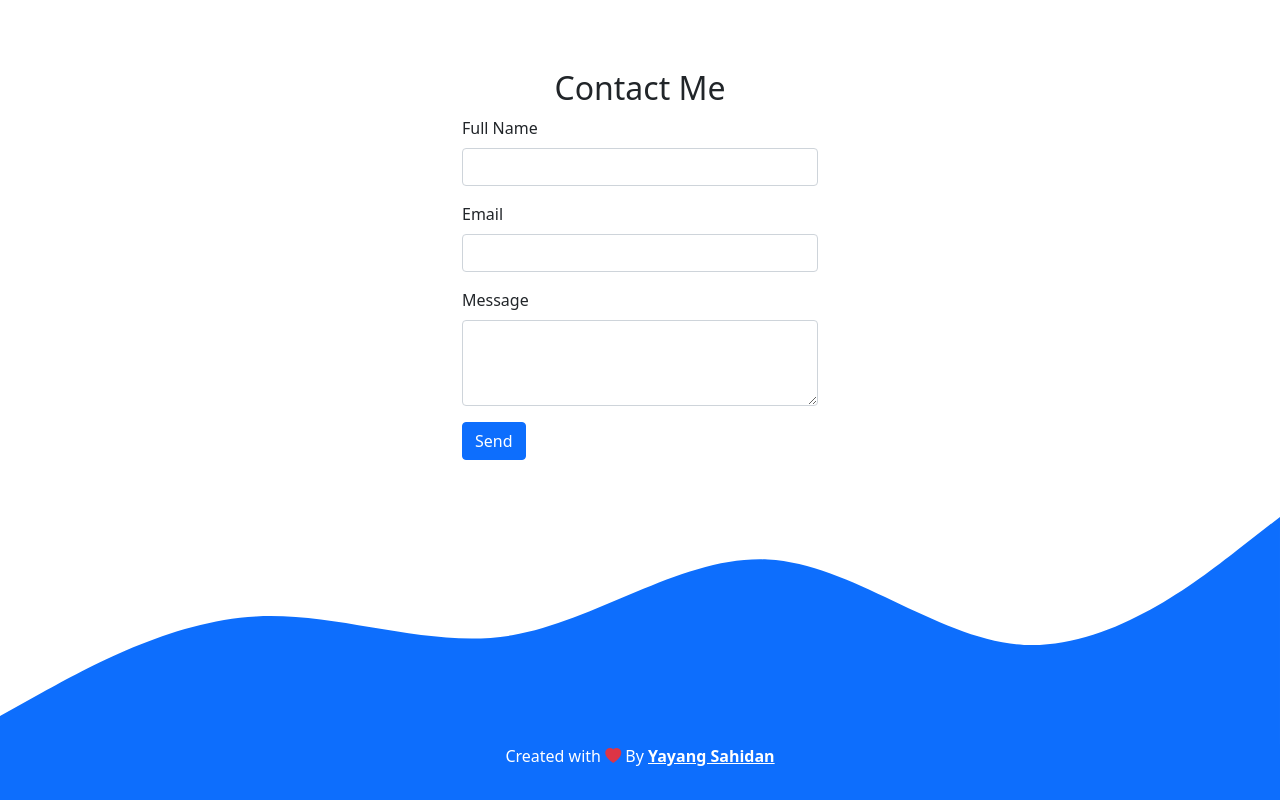
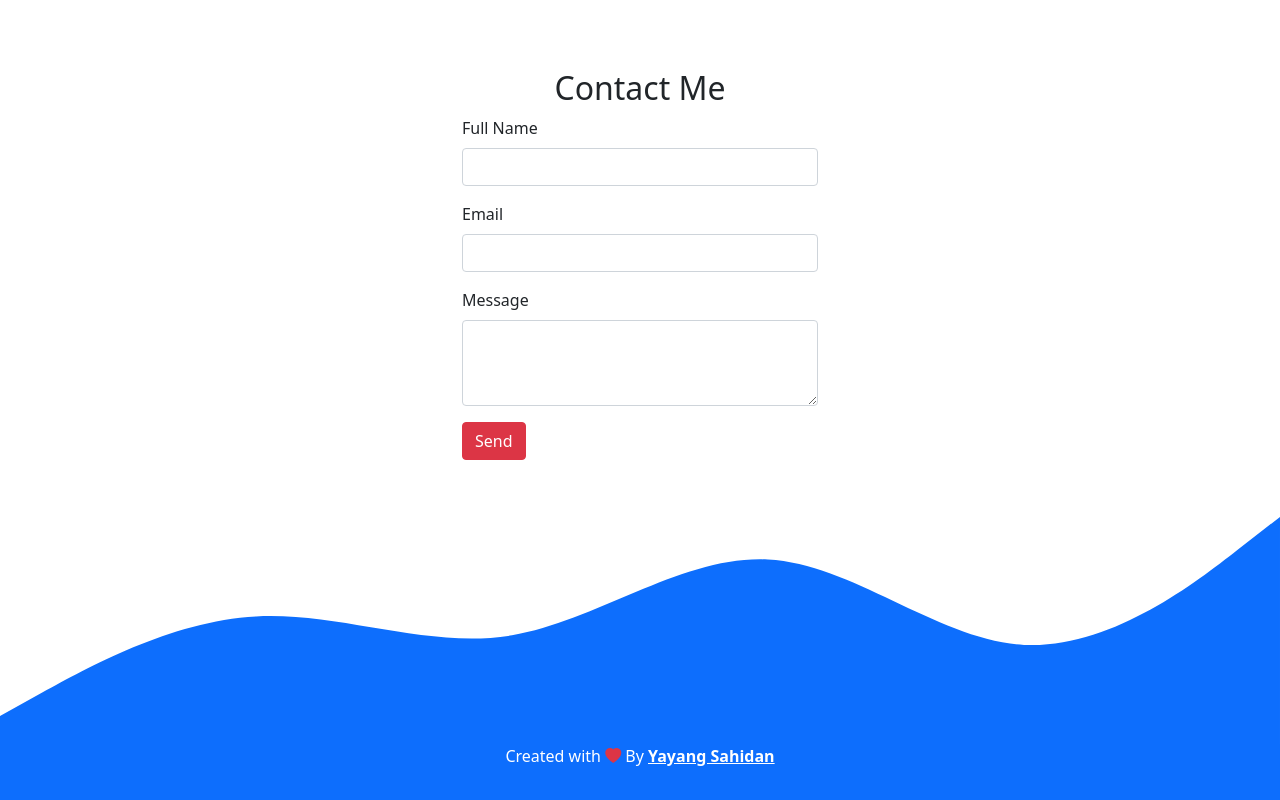
Before and after one commit to YayangSahidan/yayangsahidan, a plain HTML site: page index.html in a window 1280 px wide. Shown: the part 2593-3393 px from the top of the page. Drawn offline with nearby package versions, Linux system fonts and the light colour scheme.

Commit message:
mengubah warna tombol menjadi merah

```diff
--- a/index.html
+++ b/index.html
@@ -186,7 +186,7 @@
                 </div>
               </div>
 
-              <button type="submit" class="btn btn-primary btn-kirim">Send</button>
+              <button type="submit" class="btn btn-danger btn-kirim">Send</button>
 
               <button class="btn btn-primary btn-loading d-none" type="button" disabled>
                 <span class="spinner-border spinner-border-sm" role="status" aria-hidden="true"></span>
```
Also changed, not shown: 1 other file.
